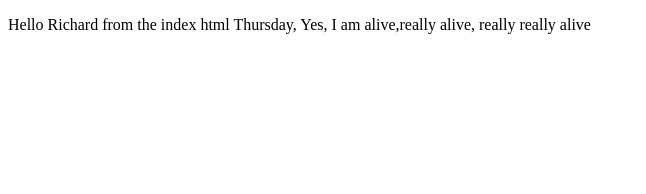
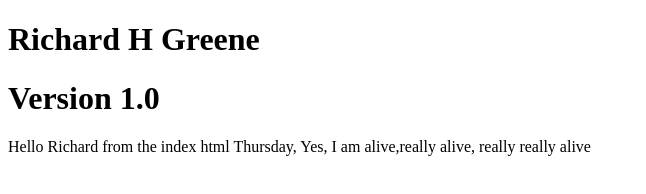
Before and after one commit to rhgreene110/RHG-PWA-V1, a website: page index.html in a window 1280 px wide. Shown: the whole page, without its empty margins (0-646 px from the left). Drawn offline with Linux system fonts and the light colour scheme.

Commit message:
third azure commit Thursday Night

```diff
--- a/index.html
+++ b/index.html
@@ -4,13 +4,15 @@
 <head>
   <meta charset="utf-8">
 
-  <title>Richard H Greene from index HTML5 Herald</title>
+  <title>Richard H Greenefrom index HTML5 Herald</title>
   <meta name="description" content="The HTML5 Herald">
   <meta name="author" content="SitePoint">
 
 </head>
 
 <body>
+  <h1>Richard H Greene</h1>
+  <h1>Version 1.0</h1>
   <p> Hello Richard from the index html Thursday, Yes, I am alive,really alive, really really alive </p>
 </body>
 </html>
```
